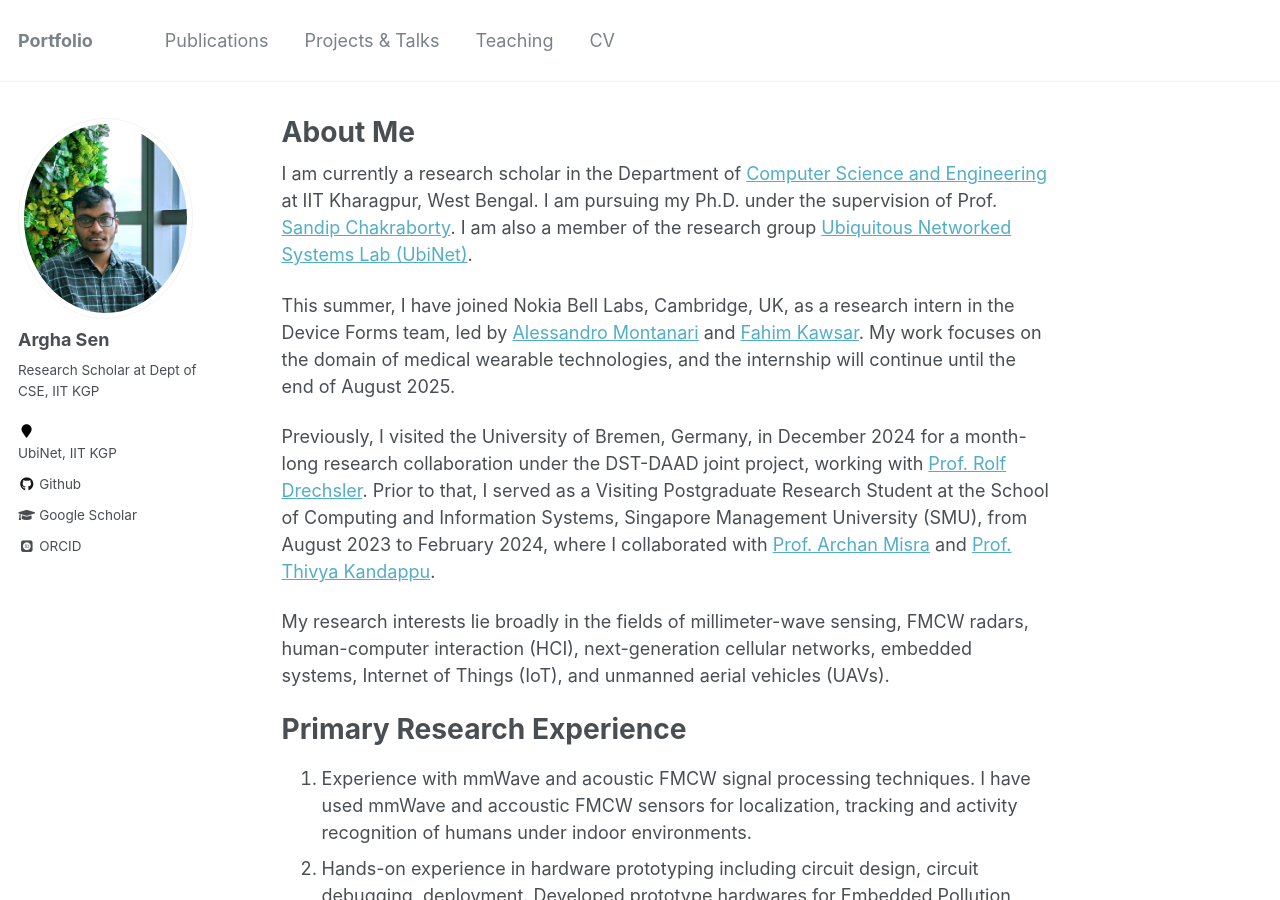
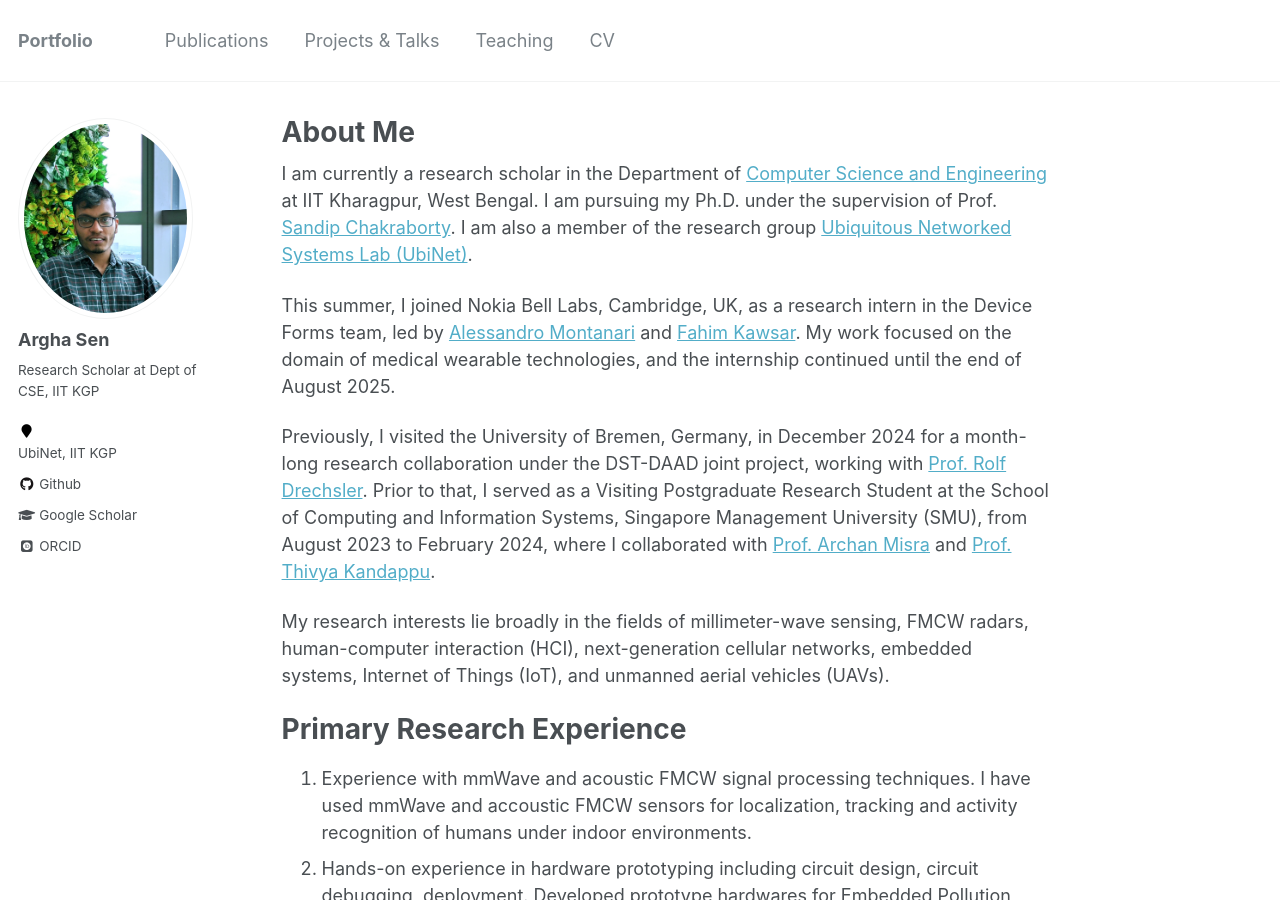
Before and after one commit to arghasen10/arghasen10.github.io, a Jekyll site: the page built from _pages/about.md, in a window 1280 px wide and 900 px high. Built offline with Jekyll 4.4.1, drawn with Linux system fonts in a browser that asks for light colours; some web fonts are replaced.

Commit message:
updated about

```diff
--- a/_pages/about.md
+++ b/_pages/about.md
@@ -10,7 +10,7 @@ redirect_from:
 
 I am currently a research scholar in the Department of [Computer Science and Engineering](http://cse.iitkgp.ac.in/) at IIT Kharagpur, West Bengal. I am pursuing my Ph.D. under the supervision of Prof. [Sandip Chakraborty](https://cse.iitkgp.ac.in/~sandipc/). I am also a member of the research group [Ubiquitous Networked Systems Lab (UbiNet)](https://cse.iitkgp.ac.in/resgrp/ubinet/).
 
-This summer, I have joined Nokia Bell Labs, Cambridge, UK, as a research intern in the Device Forms team, led by [Alessandro Montanari](https://alessandro-montanari.github.io/) and [Fahim Kawsar](https://www.fahim-kawsar.net/). My work focuses on the domain of medical wearable technologies, and the internship will continue until the end of August 2025.
+This summer, I joined Nokia Bell Labs, Cambridge, UK, as a research intern in the Device Forms team, led by [Alessandro Montanari](https://alessandro-montanari.github.io/) and [Fahim Kawsar](https://www.fahim-kawsar.net/). My work focused on the domain of medical wearable technologies, and the internship continued until the end of August 2025.
 
 Previously, I visited the University of Bremen, Germany, in December 2024 for a month-long research collaboration under the DST-DAAD joint project, working with [Prof. Rolf Drechsler](https://www.rolfdrechsler.de/). Prior to that, I served as a Visiting Postgraduate Research Student at the School of Computing and Information Systems, Singapore Management University (SMU), from August 2023 to February 2024, where I collaborated with [Prof. Archan Misra](https://sites.google.com/view/archan-misra) and [Prof. Thivya Kandappu](https://faculty.smu.edu.sg/profile/thivya-kandappu-541).
 
```
